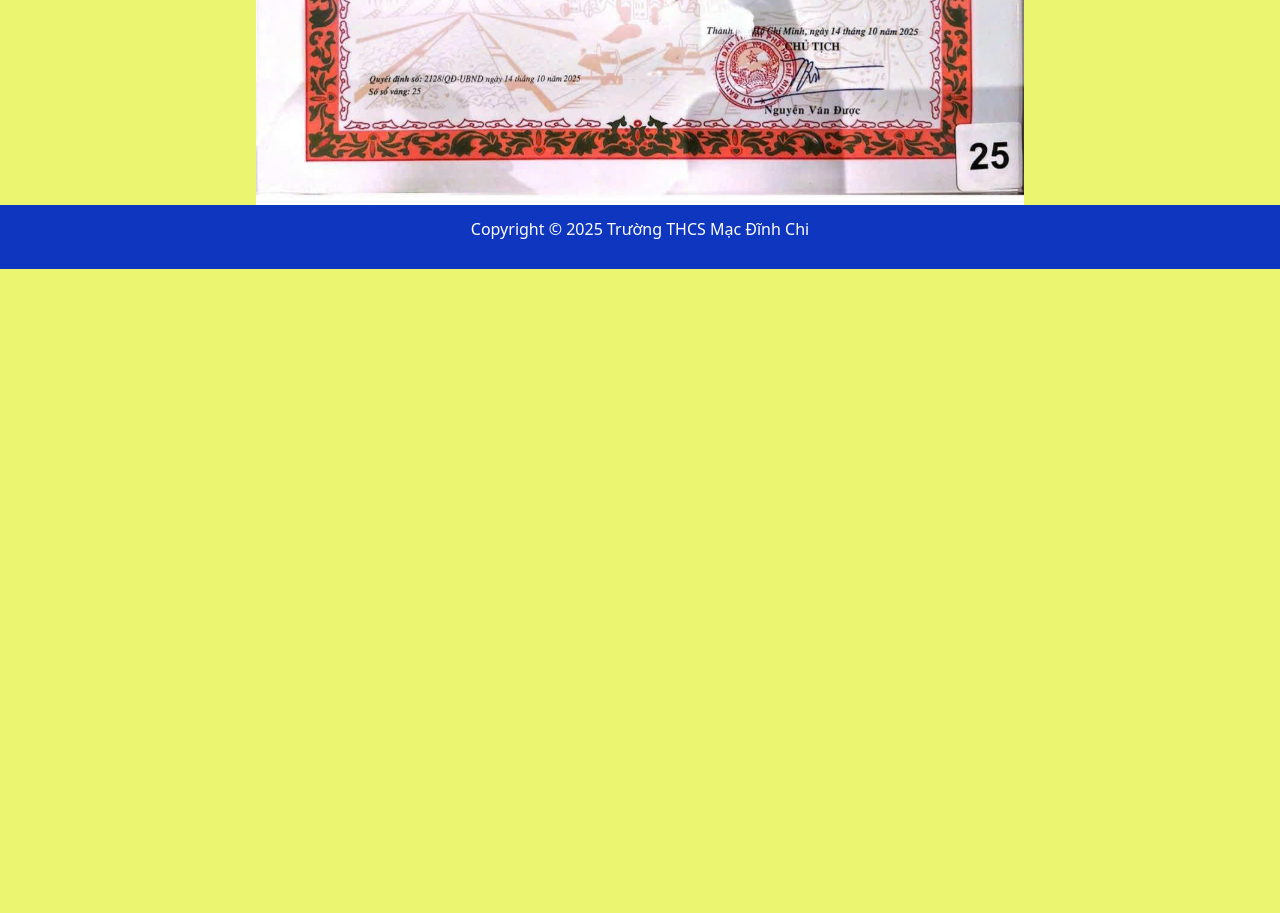
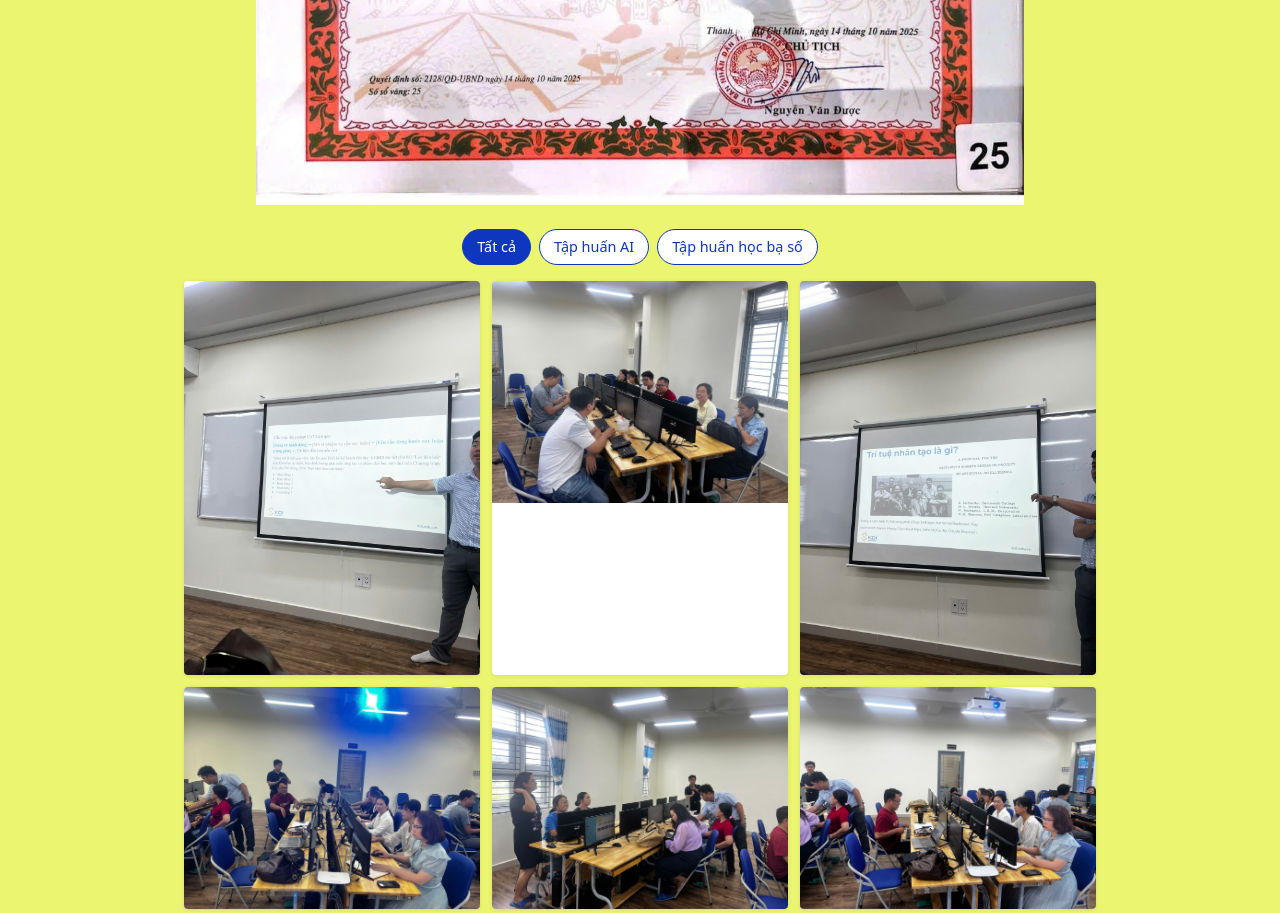
Before and after one commit to xuanhavcdn/macdinhchi, a plain HTML site: page phu-luc-minh-hoa.html in a window 1280 px wide. Shown: the part 500-1413 px from the top of the page. Before the commit the page ends 800 px from the top, so only its background shows below. Drawn offline with nearby package versions, Linux system fonts and the light colour scheme.

Commit message:
Update image

```diff
--- a/phu-luc-minh-hoa.html
+++ b/phu-luc-minh-hoa.html
@@ -37,13 +37,27 @@
           <li><a href="thuc-thi.html">Thực thi</a></li>
           <li><a href="ket-qua-dat-duoc.html">Kết quả đạt được</a></li>
           <li><a href="phu-luc-minh-hoa.html">Phụ lục minh họa</a></li>
-          <li><a href="baobaothamluan.docx" download>Báo cáo tham luận</a></li>
+          <li><a href="baocaothamluan.pdf" download>Báo cáo tham luận</a></li>
         </ul>
       </nav>
     </header>
     <div class="image-container">
       <img src="assets/phulucminhhoa.jpg" class="schoolimage" alt="Phụ lục minh họa" />
     </div>
+    <section class="gallery-section" aria-labelledby="gallery-title">
+      <div class="gallery-filters" role="tablist">
+        <button type="button" class="gallery-filter active" data-filter="all" role="tab">
+          Tất cả
+        </button>
+        <button type="button" class="gallery-filter" data-filter="ai" role="tab">
+          Tập huấn AI
+        </button>
+        <button type="button" class="gallery-filter" data-filter="hocbaso" role="tab">
+          Tập huấn học bạ số
+        </button>
+      </div>
+      <div id="gallery-grid" class="gallery-grid" aria-live="polite"></div>
+    </section>
     <div class="clock" aria-live="polite">
       <span id="clock-weekday"></span>, ngày<span id="clock-date"></span>, lúc<span
         id="clock-time"
--- a/script.js
+++ b/script.js
@@ -33,4 +33,56 @@ document.addEventListener("DOMContentLoaded", () => {
 
   updateClock();
   setInterval(updateClock, 1000);
+
+  // gallery for Phụ lục minh họa page
+  const gallery = document.getElementById("gallery-grid");
+  if (gallery) {
+    const images = [
+      // Tập huấn AI
+      { src: "assets/taphuanai/z6881239788191_22643050eefc9dcdf03bd433862ac609.jpg", group: "ai" },
+      { src: "assets/taphuanai/z6881239788441_5d2da3f342e74a3d008740233835b83c.jpg", group: "ai" },
+      { src: "assets/taphuanai/z6881239788655_725dce370ff307a83eadf44e7bfbca9e.jpg", group: "ai" },
+      { src: "assets/taphuanai/z6881239789169_4d9f535f5fa9bbd89ef935d47ce9206e.jpg", group: "ai" },
+      { src: "assets/taphuanai/z6881239789214_1f8b00e35f1aca3027ad80bb5a9eb725.jpg", group: "ai" },
+      { src: "assets/taphuanai/z6881239789899_a7cf1c478298a2cc135fa8575c29a3ea.jpg", group: "ai" },
+      { src: "assets/taphuanai/z6881239790332_1c9e1c6663251257401b6416a0cce96e.jpg", group: "ai" },
+      { src: "assets/taphuanai/z6881239790363_9f3490a61686d9ced2196a2a34a5a12f.jpg", group: "ai" },
+      { src: "assets/taphuanai/z6881239791256_38020f65107b35ff88ba5e683cdefbc7.jpg", group: "ai" },
+      // Tập huấn học bạ số
+      { src: "assets/taphuanhocbaso/z7030832953112_eaa3dd78e4b18854f43c80626f128c53.jpg", group: "hocbaso" },
+      { src: "assets/taphuanhocbaso/z7030833064297_1abff16a11ac468b1f20999d96560b91.jpg", group: "hocbaso" },
+      { src: "assets/taphuanhocbaso/z7030833100679_259ae0d0fdf72d17fc7d5444bd126d35.jpg", group: "hocbaso" },
+      { src: "assets/taphuanhocbaso/z7030833253520_c31527468b9d7b9183a3fea12ef63cdc.jpg", group: "hocbaso" },
+    ];
+
+    function renderGallery(filter) {
+      const toShow =
+        filter === "all" ? images : images.filter((img) => img.group === filter);
+      gallery.innerHTML = "";
+      toShow.forEach((img) => {
+        const div = document.createElement("div");
+        div.className = "gallery-item";
+        const image = document.createElement("img");
+        image.src = img.src;
+        image.alt =
+          img.group === "ai"
+            ? "Ảnh tập huấn AI"
+            : "Ảnh tập huấn học bạ số";
+        div.appendChild(image);
+        gallery.appendChild(div);
+      });
+    }
+
+    renderGallery("all");
+
+    const filterButtons = document.querySelectorAll(".gallery-filter");
+    filterButtons.forEach((btn) => {
+      btn.addEventListener("click", () => {
+        filterButtons.forEach((b) => b.classList.remove("active"));
+        btn.classList.add("active");
+        const filter = btn.getAttribute("data-filter") || "all";
+        renderGallery(filter);
+      });
+    });
+  }
 });
--- a/style.css
+++ b/style.css
@@ -123,6 +123,65 @@ footer {
   border: 0;
 }
 
+/* gallery section on Phụ lục minh họa page */
+.gallery-section {
+  order: 4;
+  width: 100%;
+  max-width: 960px;
+  padding: 24px;
+  box-sizing: border-box;
+}
+
+.gallery-section h2 {
+  margin: 0 0 16px;
+  font-size: 1.25rem;
+  text-align: center;
+  color: #0e36bf;
+  text-transform: uppercase;
+}
+
+.gallery-filters {
+  display: flex;
+  flex-wrap: wrap;
+  gap: 8px;
+  justify-content: center;
+  margin-bottom: 16px;
+}
+
+.gallery-filter {
+  padding: 6px 14px;
+  border-radius: 999px;
+  border: 1px solid #0e36bf;
+  background: white;
+  color: #0e36bf;
+  font-size: 0.9rem;
+  cursor: pointer;
+}
+
+.gallery-filter.active {
+  background: #0e36bf;
+  color: #ffffff;
+}
+
+.gallery-grid {
+  display: grid;
+  grid-template-columns: repeat(3, minmax(0, 1fr));
+  gap: 12px;
+}
+
+.gallery-item {
+  background: white;
+  border-radius: 4px;
+  overflow: hidden;
+  box-shadow: 0 1px 4px rgba(0, 0, 0, 0.1);
+}
+
+.gallery-item img {
+  display: block;
+  width: 100%;
+  height: auto;
+}
+
 .clock {
   order: 2;
   width: 100%;
@@ -203,6 +262,12 @@ nav {
   .video-wrapper {
     width: 100%;
   }
+  .gallery-section {
+    padding: 16px;
+  }
+  .gallery-grid {
+    grid-template-columns: repeat(2, minmax(0, 1fr));
+  }
   header {
     padding: 12px 16px;
   }
```
Also changed, not shown: dau-tu-ha-tang-ky-thuat.html (+1 -1 lines), giai-phap-trong-tam.html (+1 -1 lines), index.html (+1 -1 lines), ket-qua-dat-duoc.html (+1 -1 lines), quan-diem-tiep-can.html (+1 -1 lines), thuc-thi.html (+1 -1 lines), 1 other file.
